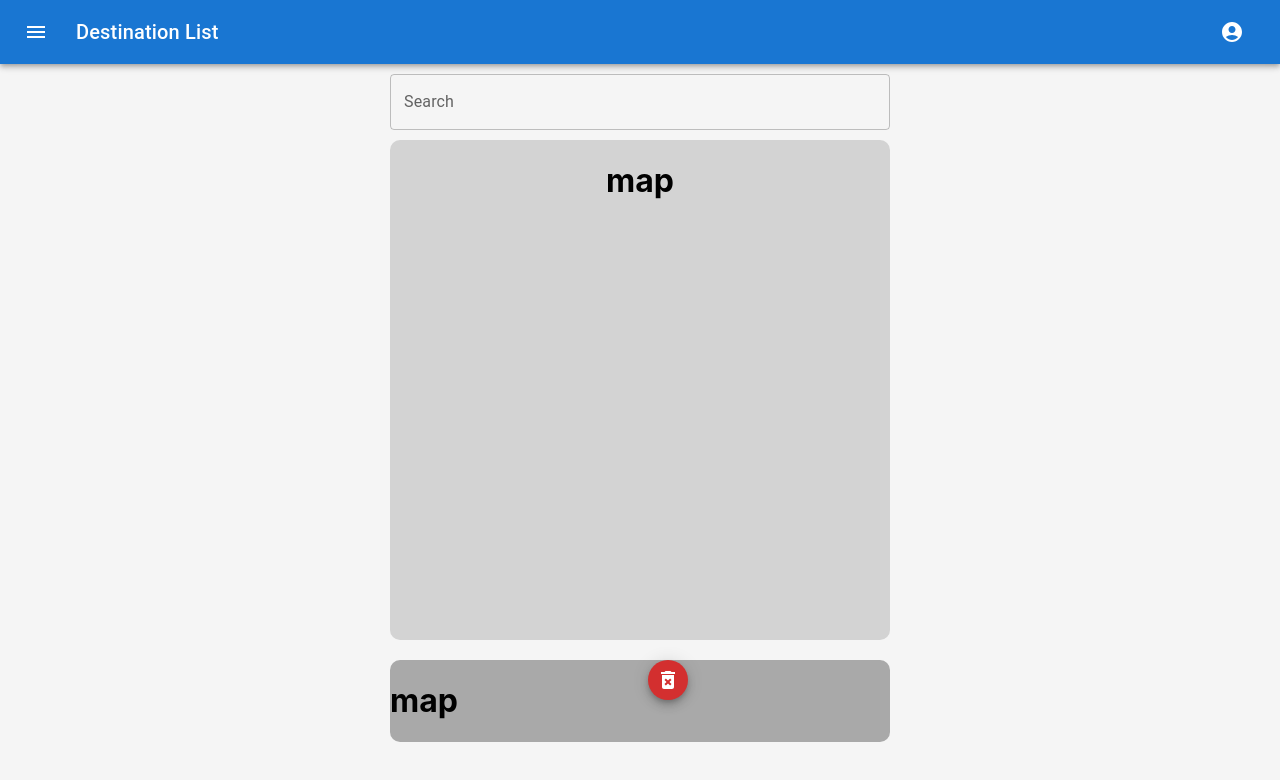
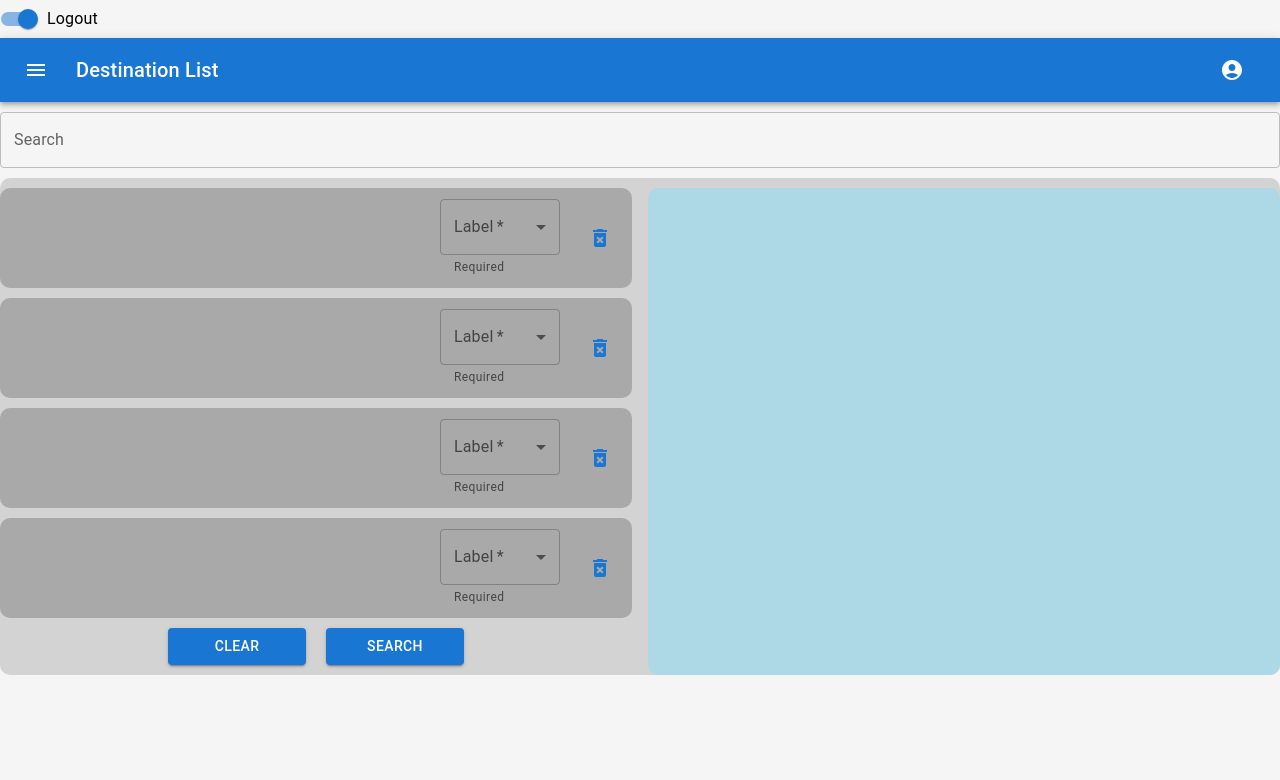
Before and after one commit to zimin-iliya/destination-list, a React (Create React App) app: page /search in a window 1280 px wide. Shown: the top 780 px of the page. Built offline with nearby package versions, Linux system fonts and the light colour scheme.

Commit message:
basic UI

```diff
--- a/src/components/cards/Card.jsx
+++ b/src/components/cards/Card.jsx
@@ -1,18 +1,36 @@
+import React from "react";
+import { useState } from "react";
 import Button from "@mui/material/Button";
 import Box from "@mui/material/Box";
-import Fab from "@mui/material/Fab";
 import DeleteForeverIcon from "@mui/icons-material/DeleteForever";
-import Container from "@mui/material/Container";
 import { Grid } from "@mui/material";
+import {
+  FormControl,
+  InputLabel,
+  MenuItem,
+  Select,
+  FormHelperText,
+} from "@mui/material";
 
-export default function Card({ text, onClick }) {
+export default function Card() {
+  const [label, setLabel] = useState("");
+
+  const handleChange = (event) => {
+    setLabel(event.target.value);
+    console.log(event.target.value, "event.target.value");
+    console.log(label, "label");
+  };
+
   return (
     <>
       <Box
         sx={{
           marginTop: "10px",
-          width: "500px",
+          width: "100%",
+          minHeight: "100px",
+          maxHeight: "auto",
           display: "flex",
+          flexDirection: "column",
           alignItems: "center",
           justifyContent: "center",
           backgroundColor: "darkgray",
@@ -20,14 +38,51 @@ export default function Card({ text, onClick }) {
           mx: 2,
         }}
       >
-        <Grid container spacing={2}>
+        <Grid
+          container
+          spacing={2}
+          sx={{
+            display: "flex",
+            flexDirection: "row",
+          }}
+        >
           <Grid item xs={12} sm={6} md={6}>
-            <h1>map</h1>
+            {label}
           </Grid>
-            <Grid item xs={12} sm={6} md={6}>
-          <Fab size="small" color="error" aria-label="add">
-            <DeleteForeverIcon />
-          </Fab>
+          <Grid
+            item
+            xs={12}
+            sm={6}
+            md={6}
+            sx={{
+              display: "flex",
+              flexDirection: "row",
+              justifyContent: "end",
+            }}
+          >
+            <FormControl required sx={{ m: 1, minWidth: 120 }}>
+              <InputLabel id="demo-simple-select-required-label">
+                Label
+              </InputLabel>
+              <Select
+                labelId="demo-simple-select-required-label"
+                id="demo-simple-select-required"
+                value={label}
+                label="tag *"
+                onChange={handleChange}
+              >
+                <MenuItem value="">
+                  <em>None</em>
+                </MenuItem>
+                <MenuItem value={"Sport"}>Sport</MenuItem>
+                <MenuItem value={"Restaurant"}>Restaurant </MenuItem>
+                <MenuItem value={"Art"}>Art</MenuItem>
+              </Select>
+              <FormHelperText>Required</FormHelperText>
+            </FormControl>
+            <Button>
+              <DeleteForeverIcon />
+            </Button>
           </Grid>
         </Grid>
       </Box>
--- a/src/components/navbar/Header.jsx
+++ b/src/components/navbar/Header.jsx
@@ -1,29 +1,30 @@
-import * as React from 'react';
-import { useContext,useState } from 'react';
-import AppBar from '@mui/material/AppBar';
-import Box from '@mui/material/Box';
-import Toolbar from '@mui/material/Toolbar';
-import Typography from '@mui/material/Typography';
-import IconButton from '@mui/material/IconButton';
-import MenuIcon from '@mui/icons-material/Menu';
-import AccountCircle from '@mui/icons-material/AccountCircle';
-import Switch from '@mui/material/Switch';
-import FormControlLabel from '@mui/material/FormControlLabel';
-import FormGroup from '@mui/material/FormGroup';
-import MenuItem from '@mui/material/MenuItem';
-import Menu from '@mui/material/Menu';
+import * as React from "react";
+import { useContext, useState } from "react";
+import { UserContext } from "../../states/UserContext";
+import AppBar from "@mui/material/AppBar";
+import Box from "@mui/material/Box";
+import Toolbar from "@mui/material/Toolbar";
+import Typography from "@mui/material/Typography";
+import IconButton from "@mui/material/IconButton";
+import MenuIcon from "@mui/icons-material/Menu";
+import AccountCircle from "@mui/icons-material/AccountCircle";
+import Switch from "@mui/material/Switch";
+import FormControlLabel from "@mui/material/FormControlLabel";
+import FormGroup from "@mui/material/FormGroup";
+import MenuItem from "@mui/material/MenuItem";
+import Menu from "@mui/material/Menu";
 
- function MenuAppBar() {
-  const [auth, setAuth] = useState(true);
+function MenuAppBar() {
+  const { auth, setAuth } = useContext(UserContext);
   const [anchorEl, setAnchorEl] = useState(null);
 
-const handleChange = (event) => {
+  const handleChange = (event) => {
     setAuth(event.target.checked);
-};
+  };
 
-const handleMenu = (event) => {
+  const handleMenu = (event) => {
     setAnchorEl(event.currentTarget);
-};
+  };
 
   const handleClose = () => {
     setAnchorEl(null);
@@ -31,7 +32,7 @@ const handleMenu = (event) => {
 
   return (
     <Box sx={{ flexGrow: 1 }}>
-      {/* <FormGroup>
+      <FormGroup>
         <FormControlLabel
           control={
             <Switch
@@ -40,9 +41,9 @@ const handleMenu = (event) => {
               aria-label="login switch"
             />
           }
-          label={auth ? 'Logout' : 'Login'}
+          label={auth ? "Logout" : "Login"}
         />
-      </FormGroup> */}
+      </FormGroup>
       <AppBar position="static">
         <Toolbar>
           <IconButton
@@ -73,13 +74,13 @@ const handleMenu = (event) => {
                 id="menu-appbar"
                 anchorEl={anchorEl}
                 anchorOrigin={{
-                  vertical: 'top',
-                  horizontal: 'right',
+                  vertical: "top",
+                  horizontal: "right",
                 }}
                 keepMounted
                 transformOrigin={{
-                  vertical: 'top',
-                  horizontal: 'right',
+                  vertical: "top",
+                  horizontal: "right",
                 }}
                 open={Boolean(anchorEl)}
                 onClose={handleClose}
--- a/src/components/tabs/LabTabs.jsx
+++ b/src/components/tabs/LabTabs.jsx
@@ -21,7 +21,6 @@ export default function LabTabs() {
   const handleChange = (e, newValue) => {
     setValue(newValue);
   };
-
 
   if (redirect) {
     return <Navigate to="/search" />;
--- a/src/index.css
+++ b/src/index.css
@@ -6,7 +6,7 @@ body {
   -webkit-font-smoothing: antialiased;
   -moz-osx-font-smoothing: grayscale;
   background-color: #f5f5f5;
-  min-width: 390px
+  min-width: 100vwh;
 }
 
 
--- a/src/pages/Search.jsx
+++ b/src/pages/Search.jsx
@@ -3,9 +3,20 @@ import { useState } from "react";
 import Box from "@mui/material/Box";
 import TextField from "@mui/material/TextField";
 import Card from "../components/cards/Card";
+import { Button, Grid } from "@mui/material";
+import { UserContext } from "../states/UserContext";
 
 const Search = () => {
   const [search, setSearch] = useState("");
+  const { tag, setTag, onClickTag } = React.useContext(UserContext);
+
+  const onClickSearch = () => {
+    console.log(search, "search");
+  };
+
+  const onClickClear = () => {
+    console.log(search, "search");
+  };
 
   return (
     <>
@@ -21,7 +32,7 @@ const Search = () => {
         autoComplete="off"
       >
         <TextField
-          sx={{ width: "500px" }}
+          sx={{ width: "100%" }}
           onChange={(e) => setSearch(e.target.value)}
           id="outlined-basic"
           label="Search"
@@ -36,26 +47,90 @@ const Search = () => {
           alignItems: "center",
           marginTop: "10px",
           backgroundColor: "lightgray",
-          width: "500px",
-          height: "500px",
+          width: "100%",
+          height: "100%",
           borderRadius: "10px",
-
         }}
       >
-        <h1>map</h1>
-      </Box>
-      <Box
+        <Grid
+          container
+          spacing={2}
           sx={{
-          mx: "auto",
+            display: "flex",
+            flexDirection: "row",
+            flexWrap: "wrap",
+          }}
+        >
+          <Grid
+            item
+            xs={12}
+            sm={6}
+            md={6}
+            sx={{
               display: "flex",
               flexDirection: "column",
               alignItems: "center",
+            }}
+          >
+            <Card onClickTag={onClickTag} tag={tag} setTag={setTag} />
+            <Card onClickTag={onClickTag} tag={tag} setTag={setTag} />
+            <Card onClickTag={onClickTag} tag={tag} setTag={setTag} />
+            <Card onClickTag={onClickTag} tag={tag} setTag={setTag} />
+            <Grid
+              item
+              xs={12}
+              sm={6}
+              md={6}
+              sx={{
+                display: "flex",
+                flexDirection: "row",
+                alignItems: "center",
+              }}
+            >
+              <Button
+                sx={{ margin: "10px", width: "300px" }}
+                variant="contained"
+                color="primary"
+                onClick={() => onClickClear()}
+              >
+                Clear
+              </Button>
+              <Button
+                sx={{ margin: "10px", width: "300px" }}
+                variant="contained"
+                color="primary"
+                onClick={() => onClickSearch()}
+              >
+                Search
+              </Button>
+            </Grid>
+          </Grid>
+          <Grid
+            item
+            xs={12}
+            sm={6}
+            md={6}
+            sx={{
+              display: "flex",
+              flexDirection: "column",
+              alignItems: "center",
+            }}
+          >
+            <Box
+              sx={{
+                display: "flex",
+                flexWrap: "wrap",
+                backgroundColor: "lightblue",
+                width: "100%",
+                height: "100%",
+                borderRadius: "10px",
                 marginTop: "10px",
               }}
               noValidate
               autoComplete="off"
-      >
-        <Card />
+            ></Box>
+          </Grid>
+        </Grid>
       </Box>
     </>
   );
--- a/src/states/UserContext.jsx
+++ b/src/states/UserContext.jsx
@@ -4,8 +4,10 @@ export const UserContext = createContext({});
 
 export function UserContextProvider({ children }) {
     const [user, setUser] = useState(null);
+    const [auth, setAuth] = useState(true);
+
   return (
-    <UserContext.Provider value={{user,setUser }}>
+    <UserContext.Provider value={{user,setUser,auth, setAuth }}>
       {children}
     </UserContext.Provider>
   );
```
Lines whose indentation alone changed are shown as unchanged.
